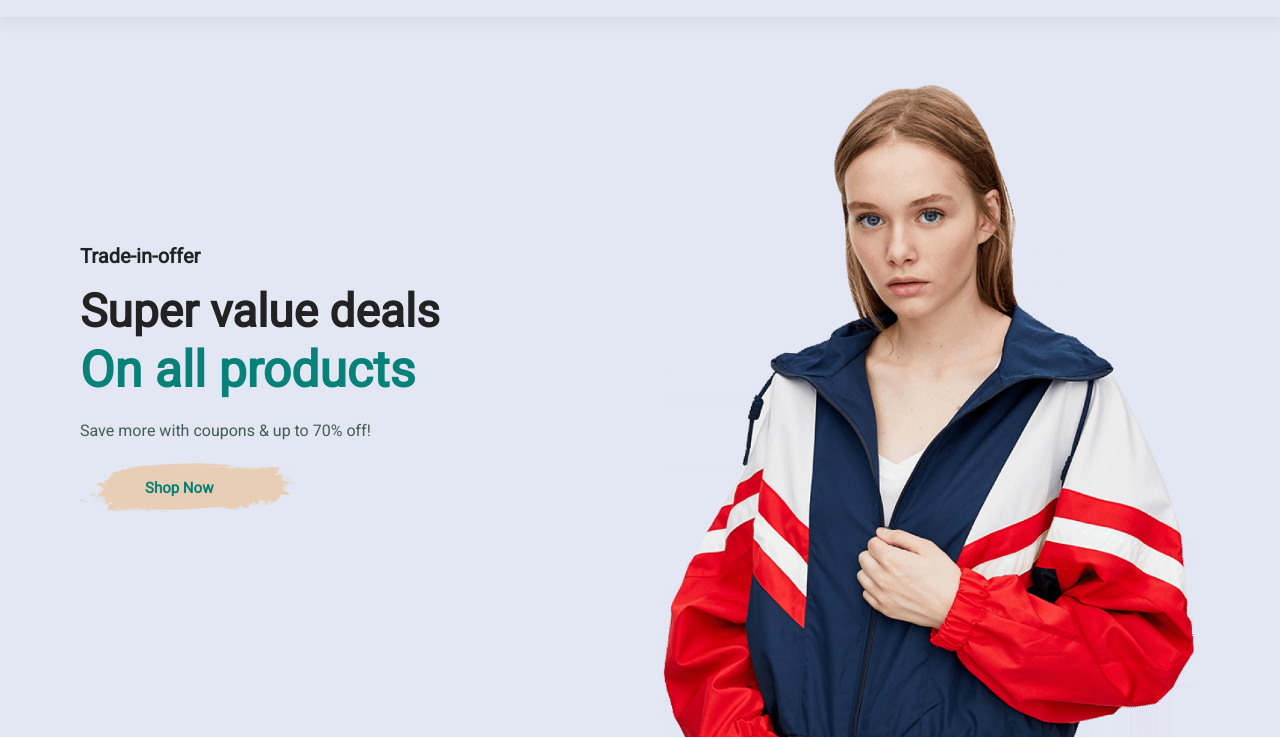
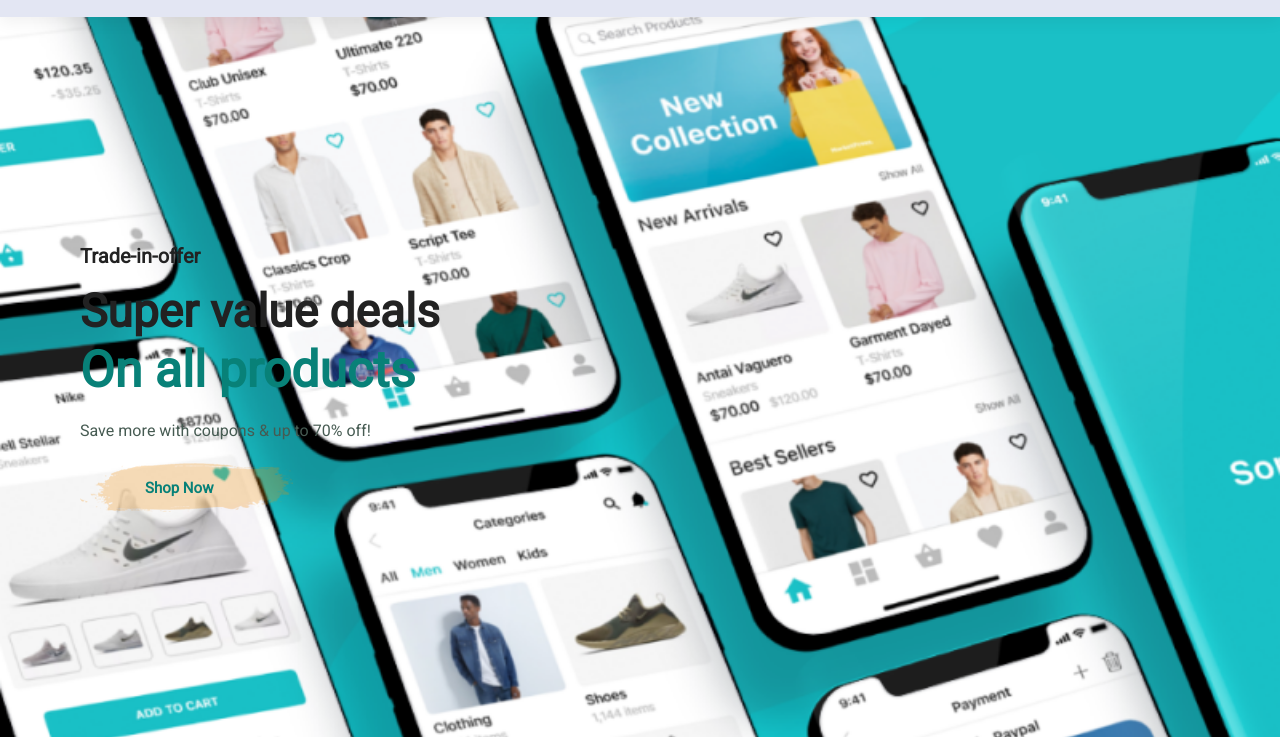
Before and after one commit to asimalizamurani/E-commerce_Web, a plain HTML site: page index.html in a window 1280 px wide. Shown: the part 70-809 px from the top of the page. Drawn offline with Linux system fonts and the light colour scheme; a web font is replaced by a local one.

Commit message:
Changed the hero image

```diff
--- a/style.css
+++ b/style.css
@@ -131,7 +131,8 @@ body {
 
 /* Home Page */
 #hero {
-    background-image: url('img/hero4.png');
+    /* background-image: url('img/hero4.png'); */
+    background-image: url('img/about/a1.png');
     height: 90vh;
     width: 100%;
     background-position: top 25% right 0;
```
